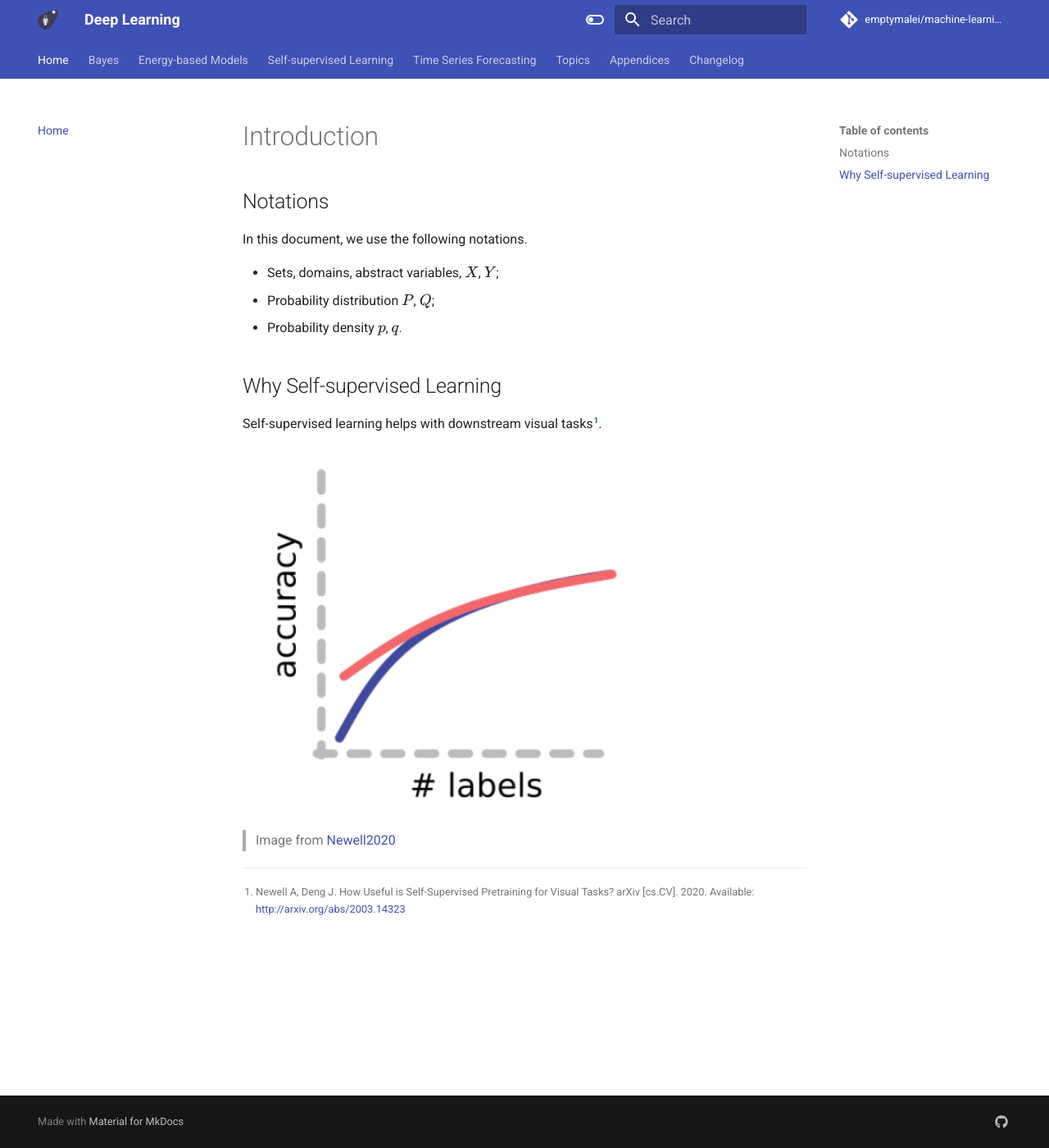
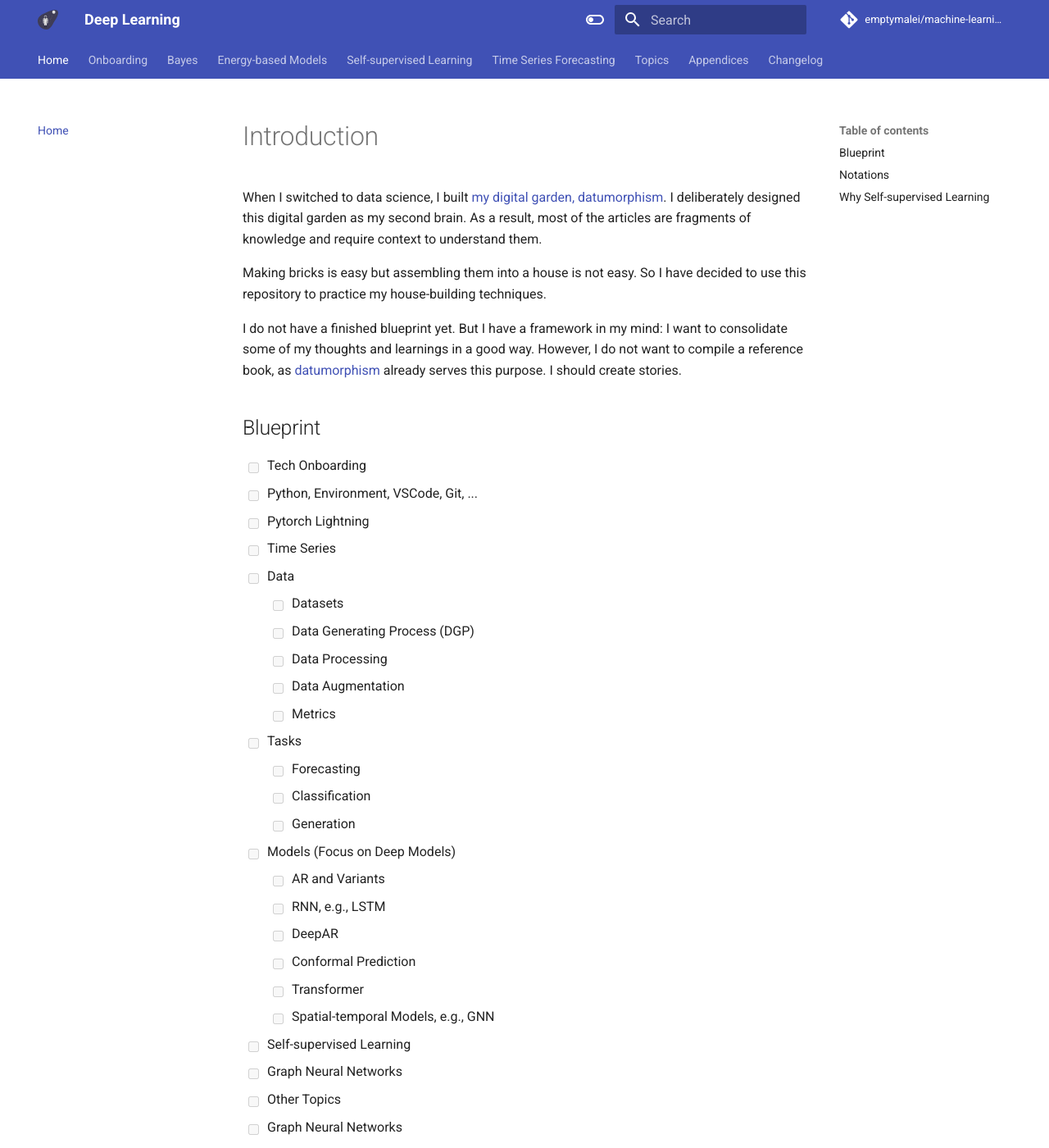
Before and after one commit to emptymalei/deep-learning, an MkDocs documentation site: the page built from dl/index.md, in a window 1280 px wide and 1400 px high. Shown: the whole window at 82% size. Built offline with MkDocs 1.6.1 and Material for MkDocs 9.7.7, drawn with Linux system fonts in a browser that asks for light colours; comment, search, counter and statistics services are not loaded; some of the changed text lies outside the part shown.

Commit message:
added onboarding section

```diff
--- a/dl/index.md
+++ b/dl/index.md
@@ -1,4 +1,42 @@
 # Introduction
+
+
+When I switched to data science, I built [my digital garden, datumorphism](https://datumorphism.leima.is/). I deliberately designed this digital garden as my second brain. As a result, most of the articles are fragments of knowledge and require context to understand them.
+
+Making bricks is easy but assembling them into a house is not easy. So I have decided to use this repository to practice my house-building techniques.
+
+I do not have a finished blueprint yet. But I have a framework in my mind: I want to consolidate some of my thoughts and learnings in a good way. However, I do not want to compile a reference book, as [datumorphism](https://datumorphism.leima.is/) already serves this purpose. I should create stories.
+
+
+## Blueprint
+
+- [ ] Tech Onboarding
+  - [ ] Python, Environment, VSCode, Git, ...
+  - [ ] Pytorch Lightning
+- [ ] Time Series
+  - [ ] Data
+    - [ ] Datasets
+    - [ ] Data Generating Process (DGP)
+    - [ ] Data Processing
+    - [ ] Data Augmentation
+    - [ ] Metrics
+  - [ ] Tasks
+    - [ ] Forecasting
+    - [ ] Classification
+    - [ ] Generation
+  - [ ] Models (Focus on Deep Models)
+    - [ ] AR and Variants
+    - [ ] RNN, e.g., LSTM
+    - [ ] DeepAR
+    - [ ] Conformal Prediction
+    - [ ] Transformer
+    - [ ] Spatial-temporal Models, e.g., GNN
+- [ ] Self-supervised Learning
+- [ ] Graph Neural Networks
+- [ ] Other Topics
+  - [ ] Graph Neural Networks
+  - [ ] Spiking Neural Networks
+  - [ ] Transformers
 
 
 ## Notations
--- a/mkdocs.yml
+++ b/mkdocs.yml
@@ -94,6 +94,9 @@ extra:
 
 nav:
   - "Home": index.md
+  - "Onboarding":
+    - onboarding/index.md
+    - "Python": onboarding/python.md
   - "Bayes":
     - "Introduction": bayes/intro.md
     - "Basics": bayes/basics.md
```
Also changed, not shown: dl/onboarding/index.md (added, +1 -0 lines), dl/onboarding/python.md (added).
